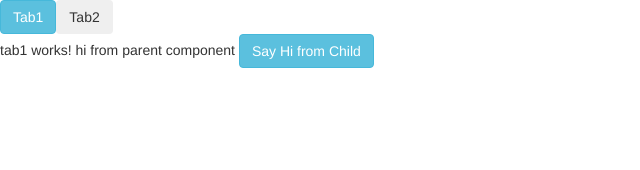
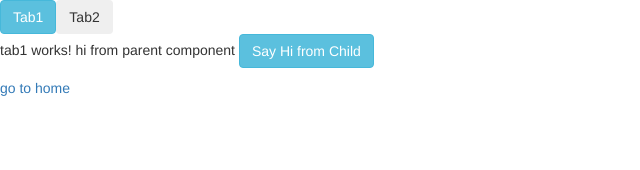
Before and after one commit to parane/FrontendTraining-Angular, an Angular app: page / in a window 1280 px wide. Shown: the top 170 px of the page, without its empty margins (0-640 px from the left). Built offline with nearby package versions, Linux system fonts and the light colour scheme.

Commit message:
basic routing

```diff
--- a/src/app/app.component.html
+++ b/src/app/app.component.html
@@ -3,5 +3,5 @@
 <app-tab1 [hidden]= "activeTab !==  'Tab1'" [receivedByChild] = "sendDataFromParent" (btnClickEmit)="handleEmit($event)"  ></app-tab1>
 <app-tab2 [hidden]= "activeTab !==  'Tab2'"></app-tab2>
 {{anyMessageFromChild}}
-
+<a routerLink="/home">go to home</a>
 <router-outlet></router-outlet>
```
Also changed, not shown: 1 other file (tests, documents, lock files or other folders).
